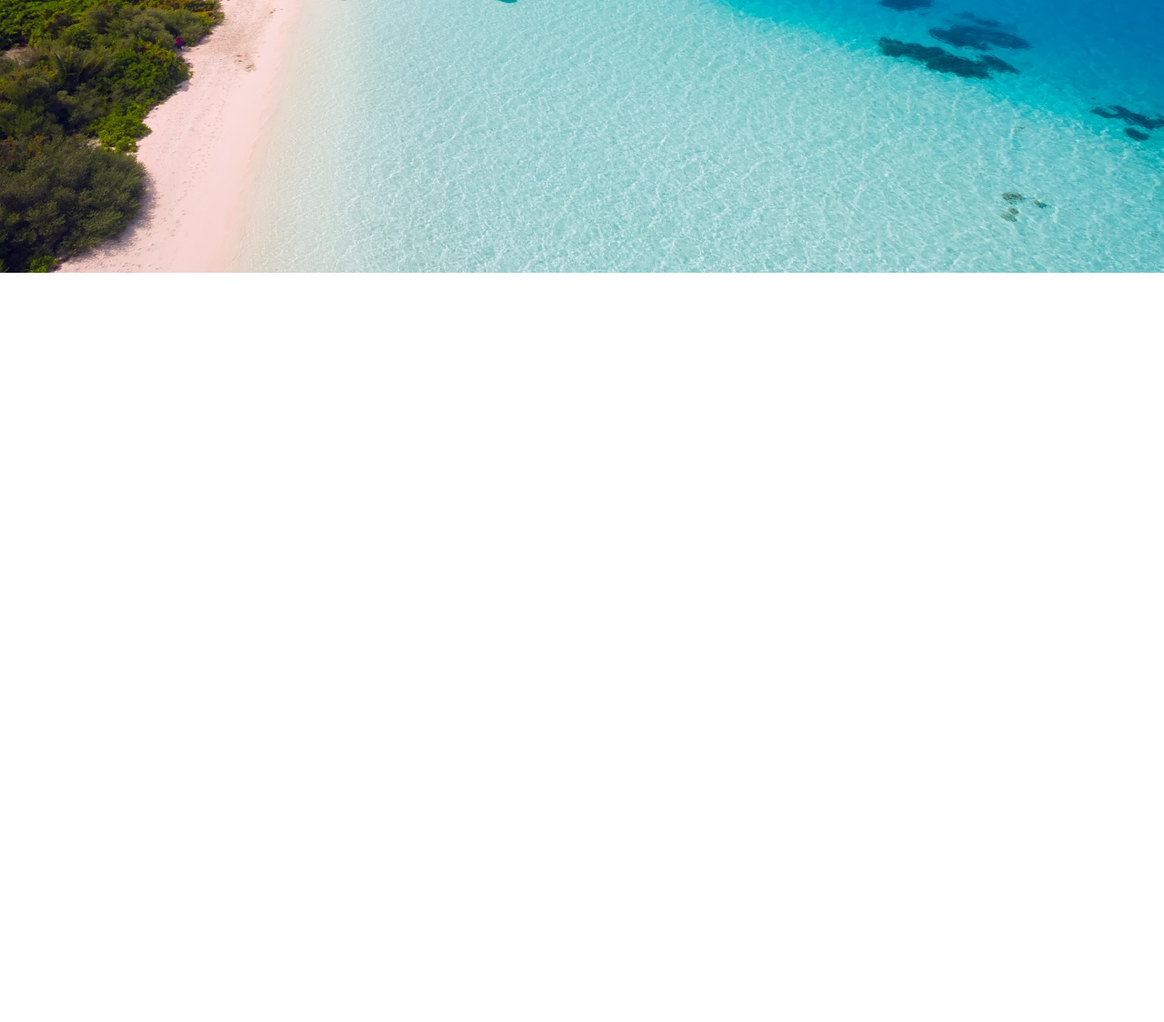
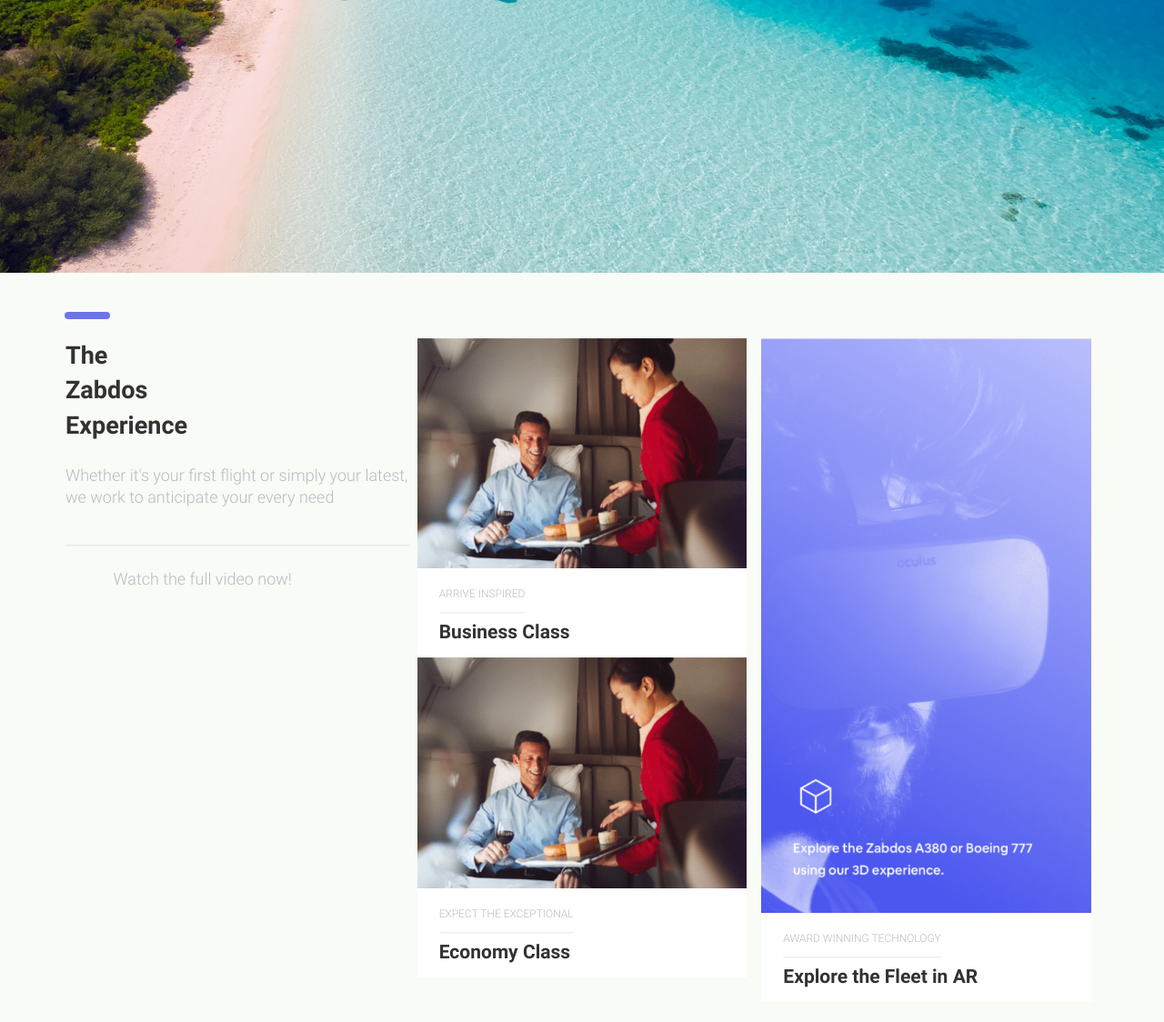
Before and after one commit to Anna-Bala/Fly-to-Bangkok, a plain HTML site: page public/index.html in a window 1280 px wide. Shown: the part 500-1624 px from the top of the page at 91% size. Before the commit the page ends 800 px from the top, so only its background shows below. Drawn offline with Linux system fonts and the light colour scheme.

Commit message:
Simple second page implementation

```diff
--- a/public/index.html
+++ b/public/index.html
@@ -45,7 +45,55 @@
     </main>
   </section>
 
-  <section></section>
+  <section class="video-section">
+    <div class="video-section__column">
+      <h2 class="video-section__main-header">The Zabdos Experience</h2>
+      <p>Whether it's your first flight or simply your latest, we work to anticipate your every need</p>
+      <hr />
+      <div class="video-section__wrapper">
+        <button class="btn"></button>
+        <span>Watch the full video now!</span>
+      </div>
+    </div>
+
+    <div class="video-section__column">
+      <section class="video-section__card">
+        <img alt="" src="../src/assets/images/video-section1.png"/>
+        <div class="video-section__card-wrapper">
+          <div class="video-section__card-info-wrapper">
+            <p class="video-section__card-info">Arrive inspired</p>
+            <hr />
+          </div>
+          <h3 class="video-section__card-title">Business Class</h3>
+        </div>
+      </section>
+
+      <section class="video-section__card">
+          <img alt=""src="../src/assets/images/video-section1.png" />
+        <div class="video-section__card-wrapper">
+          <div class="video-section__card-info-wrapper">
+            <p class="video-section__card-info">Expect the exceptional</p>
+            <hr />
+          </div>
+          <h3 class="video-section__card-title">Economy Class</h3>
+        </div>
+      </section>
+    </div>
+
+    <div class="video-section__column">
+      <section class="video-section__card">
+        <img alt="" src="../src/assets/images/video-section2.png" />
+        <div class="video-section__card-wrapper">
+          <div class="video-section__card-info-wrapper">
+            <p class="video-section__card-info">Award winning technology</p>
+            <hr />
+          </div>
+          <h3 class="video-section__card-title">Explore the Fleet in AR</h3>
+        </div>
+      </section>
+    </div>
+
+  </section>
 
   <section></section>
 </body>
--- /dev/null
+++ b/src/sass/_videoSection.sass
@@ -0,0 +1,57 @@
+.video-section
+  display: flex
+  font-weight: $font-weight-light
+  justify-content: space-between
+  padding: $m-xl
+
+  hr
+    border-color: $brand-secondary
+    border-radius: $border-radius-base
+    margin: $m-base 0
+    opacity: .1
+
+  &__card
+    background-color: $color-white
+    margin: 0 $m-xs
+
+  &__card-info
+    font-size: $font-size-xs
+    margin: unset
+    text-transform: uppercase
+
+  &__card-info-wrapper
+    width: fit-content
+
+    hr
+      margin: $m-xs 0
+
+  &__card-title
+    color: $color-black
+    margin: 0
+
+  &__card-wrapper
+    display: flex
+    flex-direction: column
+    padding: $m-sm $m-base
+
+  &__column
+    display: flex
+    flex-direction: column
+    flex: 1
+    position: relative
+
+  &__main-header
+    color: $color-black
+    line-height: $line-height-lg * 4/5
+    width: $m-2xl
+    word-spacing: $m-2xl
+
+    &::before
+      border-left: 8px solid $brand-primary
+      border-radius: $border-radius-sm
+      bottom: 100%
+      content: ""
+      height: 50px
+      left: 20px
+      position: absolute
+      transform: rotateZ(90deg)
--- a/src/sass/base/_variables.sass
+++ b/src/sass/base/_variables.sass
@@ -40,7 +40,9 @@ $container: map-get($grid-breakpoints, xl)
 
 //----- colors ---------------------------------------------------------------------------------------------------------
 $brand-primary: #6c74e9
-$color-secondary: #b7bbc2
+$brand-secondary: #b7bbc2
+
+$background-color: #f9fbf6
 
 $color-white: #ffffff
 $color-black: #323232
--- a/src/sass/index.sass
+++ b/src/sass/index.sass
@@ -8,3 +8,4 @@
 @import './shared/buttons.sass'
 
 @import './mainSection.sass'
+@import './videoSection.sass'
--- a/src/sass/shared/_base.sass
+++ b/src/sass/shared/_base.sass
@@ -7,7 +7,8 @@ html:focus-within
   scroll-behavior: smooth
 
 body
-  color: $color-secondary
+  background-color: $background-color
+  color: $brand-secondary
   font:
     family: $font-family-body
     size: $font-size-base
```
Also changed, not shown: src/assets/images/video-section1.png (added), src/assets/images/video-section2.png (added), src/styles/index.css, 1 other file.
